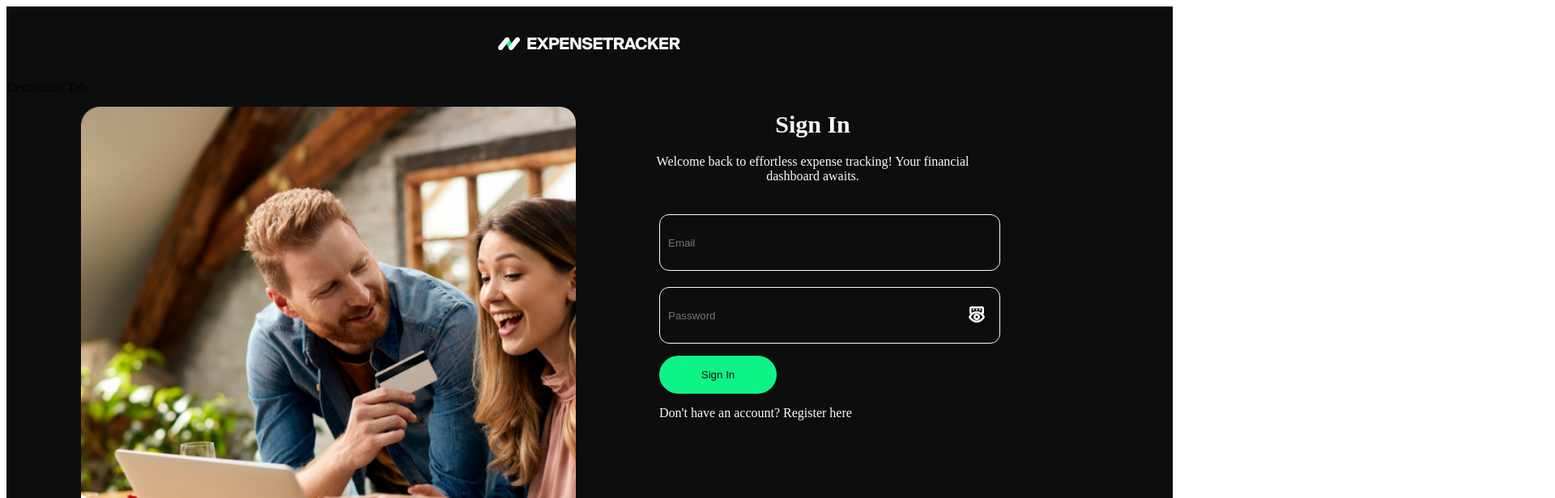
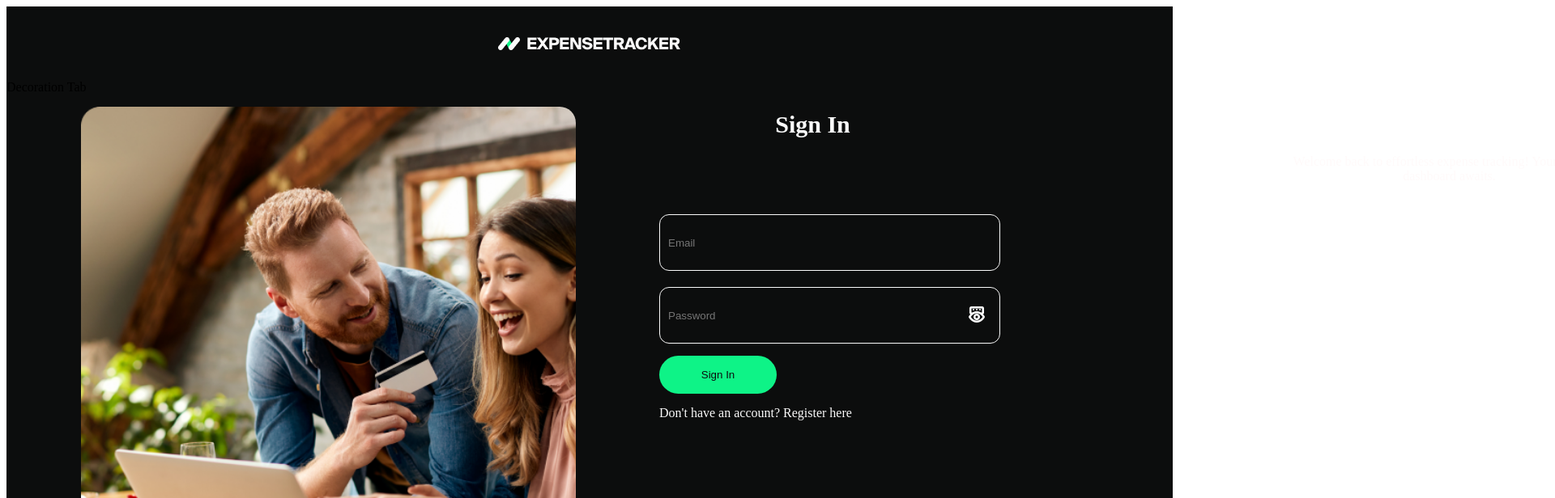
Before and after one commit to Reuelle/expense-tracker, a React (Create React App) app: page /expense-tracker/login in a window 1280 px wide. Shown: the top 616 px of the page at 81% size, 1920 px wide, since content can reach past the window. Built offline with nearby package versions, Linux system fonts and the light colour scheme.

Commit message:
Update LoginPage.module.css

```diff
--- a/src/components/LoginPage/LoginPage.module.css
+++ b/src/components/LoginPage/LoginPage.module.css
@@ -23,7 +23,9 @@
 
 .pageDescription {
   margin-bottom: 20px;
-  color: rgb(2550, 250, 250);;
+  color: rgb(2550, 250, 250);
+   width: 419px;
+  margin-left: 786px;
 }
 
 .pageDescription p {
```
